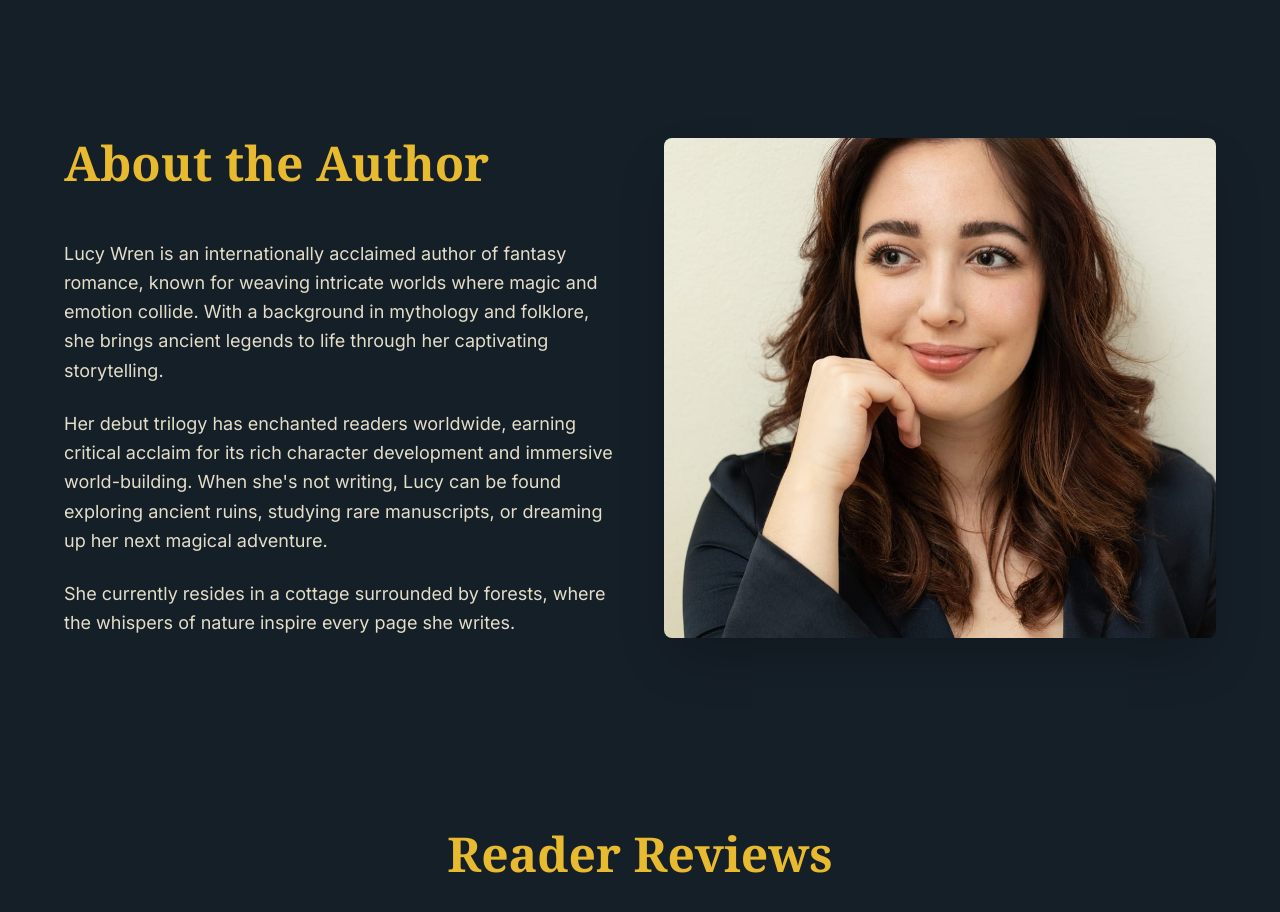
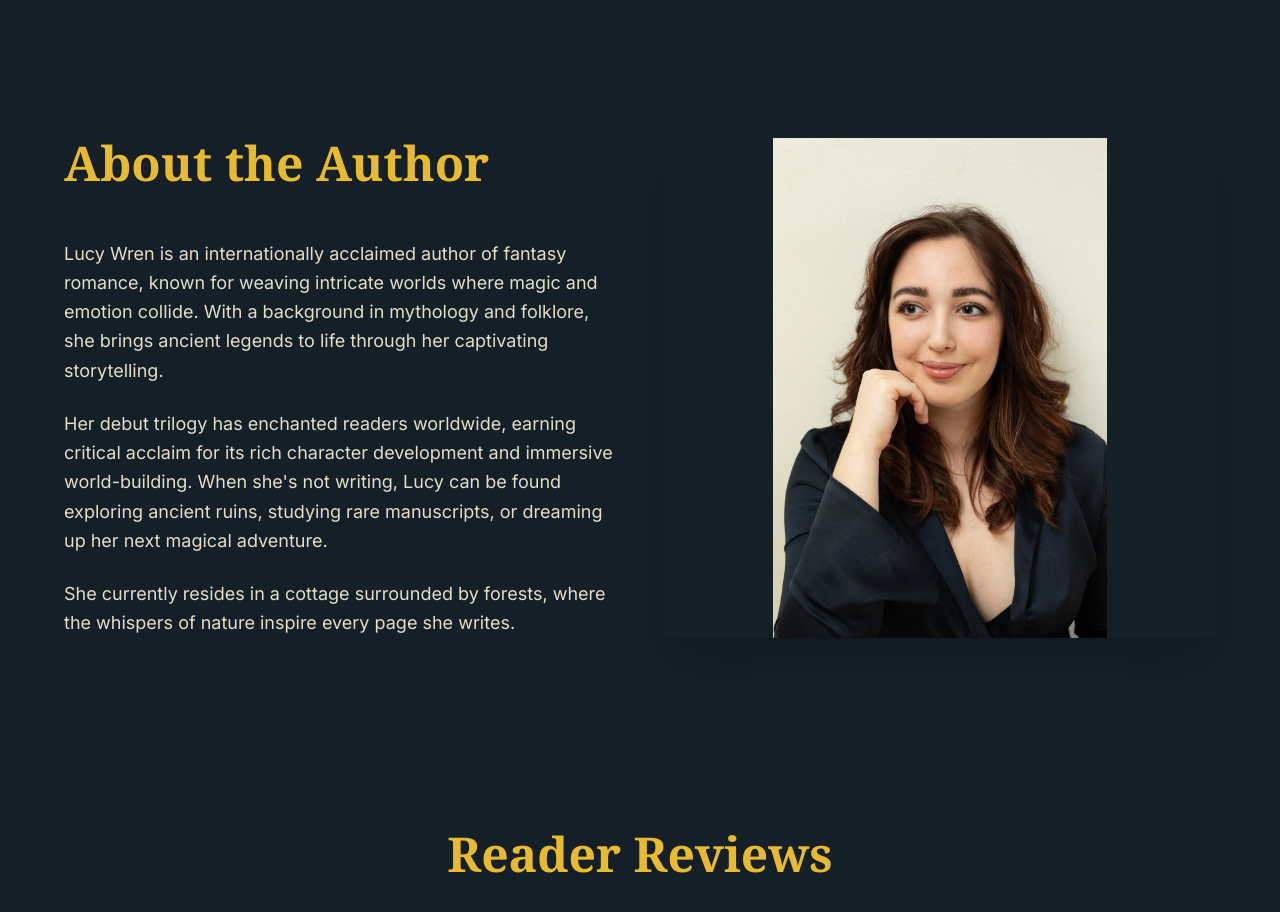
Before and after one commit to Senadesigne/lucia-website-nextjs, a Next.js app: page / in a window 1280 px wide. Shown: the part 1660-2572 px from the top of the page. Built offline with nearby package versions, Linux system fonts and the light colour scheme.

Commit message:
fix(HeroSection): Popravljen prikaz slike autora (object-contain)

```diff
--- a/components/AboutAuthorSection.tsx
+++ b/components/AboutAuthorSection.tsx
@@ -39,7 +39,7 @@ const AboutAuthorSection = () => {
                   src="/author-image.jpg"
                   alt="Lucy Wren"
                   fill
-                  className="object-cover rounded-lg shadow-2xl"
+                  className="object-contain rounded-lg shadow-2xl"
                 />
               </div>
             </div>
--- a/src/app/about/page.tsx
+++ b/src/app/about/page.tsx
@@ -59,12 +59,12 @@ const About = () => {
 
                 <div className="relative">
                   <div className="absolute -inset-4 bg-gradient-to-br from-sapphire to-primary rounded-lg opacity-20 blur-2xl" />
-                  <div className="relative w-full aspect-square">
+                  <div className="relative w-full max-w-md mx-auto h-[500px]">
                     <Image
                       src="/author-image.jpg"
                       alt="Lucy Wren"
                       fill
-                      className="rounded-lg shadow-2xl object-cover"
+                      className="rounded-lg shadow-2xl object-contain"
                       priority
                     />
                   </div>
```
